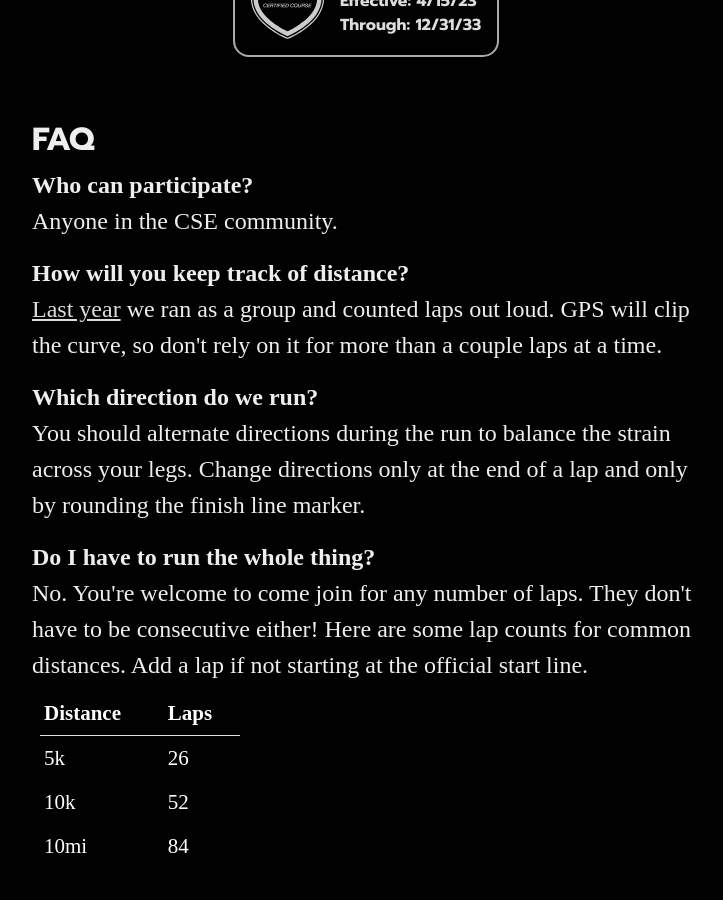
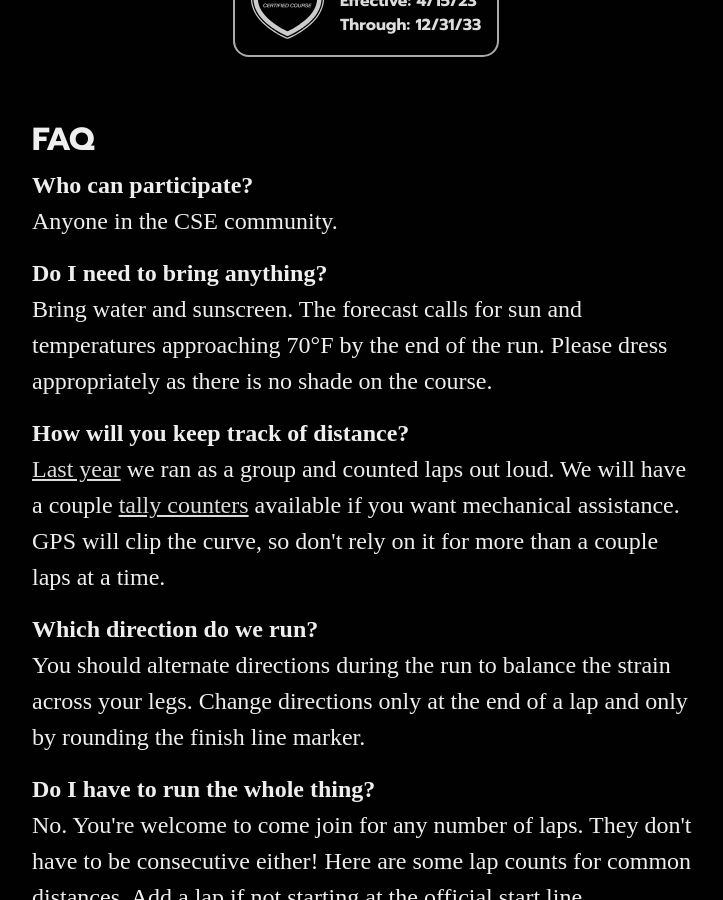
Before and after one commit to raceconditionrunning/raceconditionrunning.github.io, a Jekyll site: the page built from pages/drumheller-half-23.html, in a window 1280 px wide and 900 px high, scrolled down 3580 px. Shown: the whole window, without its empty margins (274-997 px from the left). Built offline with Jekyll 4.4.1, drawn with Linux system fonts in a browser that asks for light colours; some web fonts are replaced.

Commit message:
Update DHM23 FAQ
Add shirt sale link

```diff
--- a/pages/drumheller-half-23.html
+++ b/pages/drumheller-half-23.html
@@ -346,8 +346,9 @@
         <p>Join us for 110 laps around Drumheller Fountain. Stick around after for food and music at the
             <a href="https://udistrictstreetfair.org">U-District Street Fair</a>.
         </p>
-        <div class="call-wrapper">
-            <a class="btn btn-lg hero-button" href="https://forms.gle/tk9xDDHgaXMzLMDC8">Sign Up</a>
+        <div class="call-wrapper gap-2">
+            <a class="btn btn-lg hero-button " href="https://forms.gle/tk9xDDHgaXMzLMDC8">Sign Up</a>
+            <a class="btn btn-lg hero-button" href="https://forms.gle/qDgVHA3Kw1HVFDrN8">Order Shirt</a>
             <!--<a class="btn btn-lg hero-button" href="#epilogue">Read Epilogue</a>-->
         </div>
 
@@ -380,8 +381,10 @@
         <dl>
             <dt>Who can participate?</dt>
             <dd>Anyone in the CSE community.</dd>
+            <dt>Do I need to bring anything?</dt>
+            <dd>Bring water and sunscreen. The forecast calls for sun and temperatures approaching 70°F by the end of the run. Please dress appropriately as there is no shade on the course.</dd>
             <dt>How will you keep track of distance?</dt>
-            <dd><a href="{{ site.baseurl }}/dhm22">Last year</a> we ran as a group and counted laps out loud. GPS will clip the curve, so don't rely on it for more than a couple laps at a time.</dd>
+            <dd><a href="{{ site.baseurl }}/dhm22">Last year</a> we ran as a group and counted laps out loud. We will have a couple <a href="https://en.wikipedia.org/wiki/Tally_counter">tally counters</a> available if you want mechanical assistance. GPS will clip the curve, so don't rely on it for more than a couple laps at a time.</dd>
             <dt>Which direction do we run?</dt>
             <dd>You should alternate directions during the run to balance the strain across your legs. Change directions only at the end of a lap and only by rounding the finish line marker.</dd>
             <dt>Do I have to run the whole thing?</dt>
```
